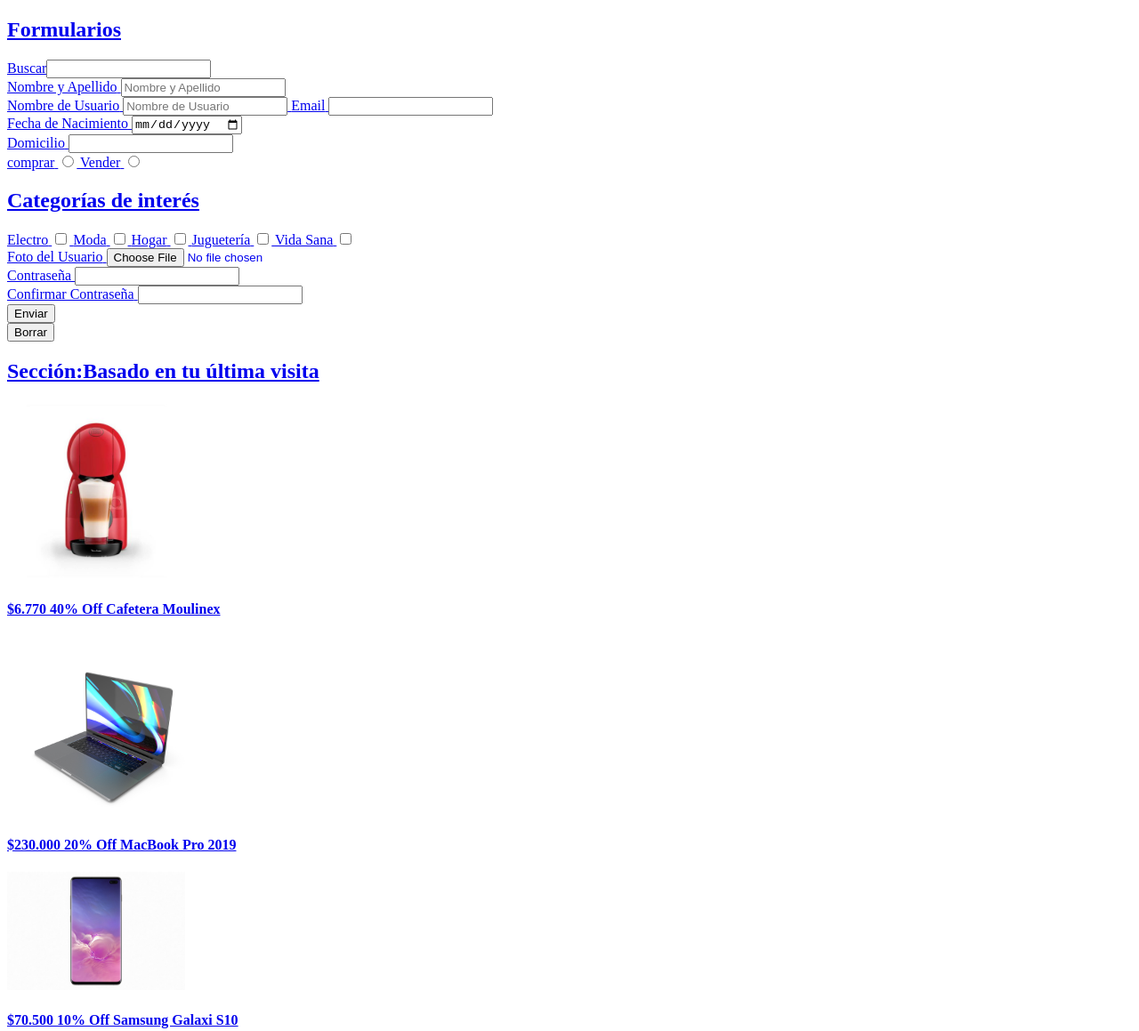
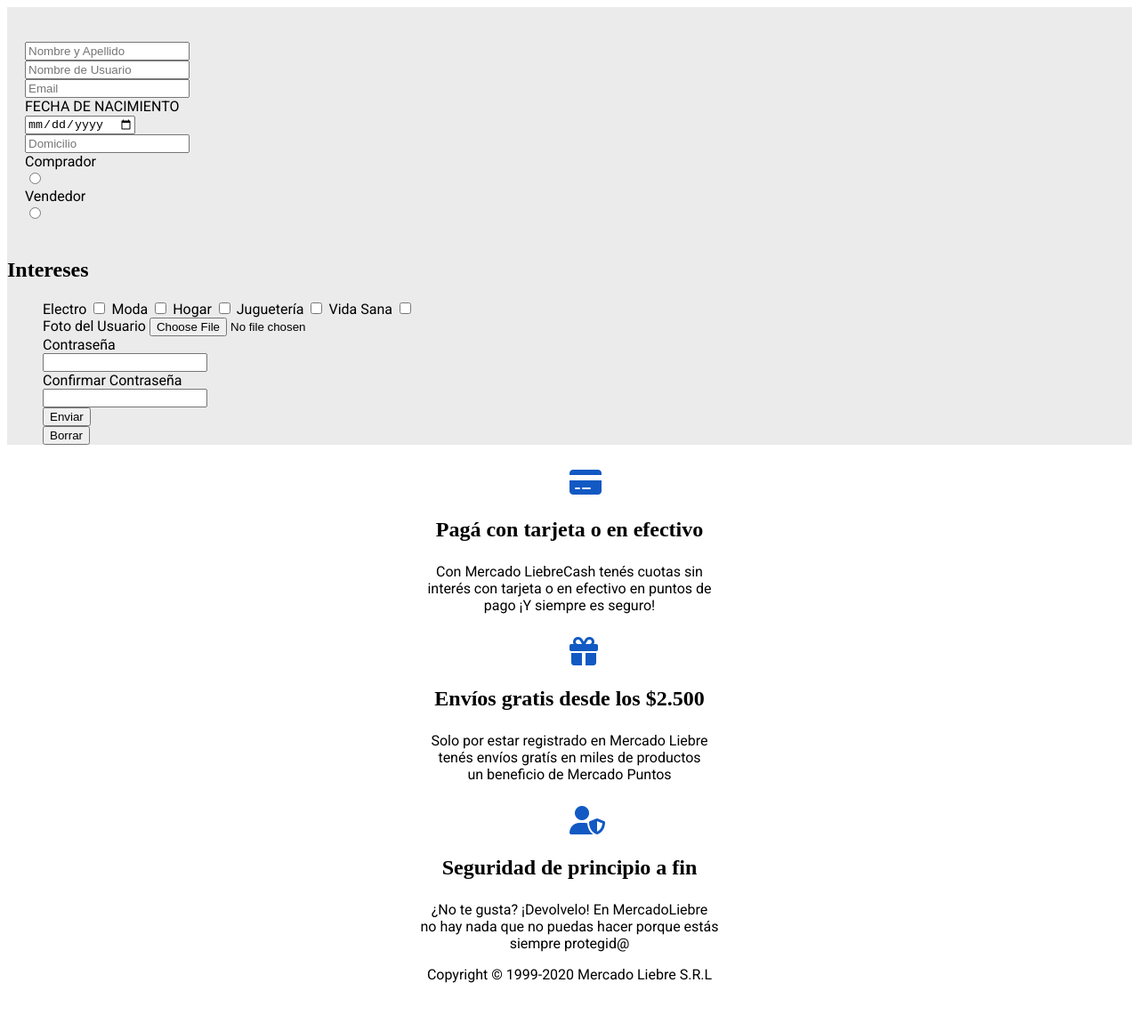
Before and after one commit to MelinaCorrea995/2do-trabajo-practico, a plain HTML site: page register.html in a window 1280 px wide. Shown: the top 1159 px of the page at 89% size. After the commit the page ends 1121 px from the top, so only its background shows below. Drawn offline with Linux system fonts and the light colour scheme.

Commit message:
cambios despues del fb y css

```diff
--- /dev/null
+++ b/Css/home.css
@@ -0,0 +1,24 @@
+@import url('https://fonts.googleapis.com/css2?family=Roboto:ital,wght@0,100;0,300;0,400;0,500;0,700;0,900;1,100;1,300;1,400;1,500;1,700;1,900&display=swap');
+
+
+#logo {
+    padding-top: 20px;
+    padding-left: 20px;
+}
+
+form {
+    padding-left: 50px;
+    padding-top: 5px;
+}
+i{
+    font-size: 1em;
+}
+h2{
+    text-align: center;
+    font-size: 16px;
+    padding-left: 50px;
+}
+
+h3{
+    text-align: center;
+}
--- /dev/null
+++ b/Css/login.css
@@ -0,0 +1,99 @@
+
+.header {
+    background-color: #EAC926;
+    display: flex;
+    flex-direction: column;
+    align-items: center;
+    padding: 20%;
+}
+header{
+    background-color: #EAC926;
+}
+
+#logo {
+    width: 250px;
+}
+
+.navegacion-superior {
+    display: flex;
+    align-items: center;
+    margin-bottom: 20px;
+}
+
+.navegacion-superior i {
+    margin-left: 10px;
+    font-size: 20px;
+}
+
+.navegacion-superior h2 {
+    margin-left: 20px;
+    font-size: 16px;
+}
+
+.navegacion-inferior ul {
+    list-style: none;
+    padding: 0;
+    margin: 0;
+    display: flex;
+    justify-content: space-between;
+}
+
+.navegacion-inferior li {
+    margin-right: 20px;
+}
+
+.navegacion-inferior a {
+    text-decoration: none;
+}
+
+
+main{
+    background-color: #ebebeb;
+}
+
+
+nav {
+    position: relative;
+}
+
+.fa-magnifying-glas {
+    position: absolute;
+    top: 50%;
+    transform: translateY(-50%);
+    right: 10px;
+}
+
+h2 {
+    position: absolute;
+    top: 5%;
+    right: 10%;
+    font-size: 16px;
+    font-family: "roboto", sans-serif;
+}
+
+
+ul.desordenado {
+    list-style: none;
+    display: flex;
+    justify-content: space-between;
+    padding: 10px;
+}
+
+.li {
+    font-family: "roboto", sans-serif;
+}
+
+.formulario-input {
+    width: 70%;
+    padding: 10px;
+    margin: 20px;
+}
+
+.form-submit{
+    background-color: #03264C;
+width: auto;
+}
+
+main {
+    text-align: center;
+}
--- /dev/null
+++ b/Css/register.css
@@ -0,0 +1,57 @@
+main {
+    background-color: #ebebeb;
+
+}
+
+.registro {
+    font-family: "roboto" , sa;
+    display: inline-block;
+    border: 5px;
+    padding: 20px;
+    width: 200px;
+    margin: auto;
+}
+
+section {
+    margin: auto;
+}
+
+.categoria {
+    font-family: "roboto" , sans-serif;
+
+
+}
+
+h2 {text-align: left;
+    border: 2px;
+}
+
+h3 {
+    font-size: 24px;
+    text-align: center;
+}
+
+p {
+    font-family: "roboto" , sans-serif;
+    font-size: 16px;
+    text-align: center;
+}
+.fa-credit-card{
+    margin-top: 10px;
+    font-size: 2em;
+    padding-left: 50%;
+    color: #1259c3;
+
+}
+.fa-gift{
+    margin-top: 10px;
+    font-size: 2em;
+    padding-left: 50%;
+    color: #1259c3;
+}
+.fa-user-shield{
+    margin-top: 10px;
+    font-size: 2em;
+    padding-left: 50%;
+    color: #1259c3;
+}
--- /dev/null
+++ b/Css/styles.css
@@ -0,0 +1,76 @@
+header {
+    background-color: #EAC926;
+
+}
+
+#logo {
+    background-color: #EAC926;
+    width: 300px;
+}
+
+#search {
+    width: 300px;
+}
+
+.fa-magnifying-glass {
+    font-size: 1em;
+
+}
+
+ul.desordenado {
+    list-style-type: none;
+    padding-left: 0%;
+    font-size: 16px;
+}
+
+.fa-bars {
+    position: absolute;
+    top: 50%;
+    left: 50%;
+    background-color: #1259c3;
+    color: white;
+    padding: 5px;
+    border-radius: 5px;
+    font-size: 20px;
+    margin-top: 3vh;
+}
+
+.seccion {
+    text-align: center;
+}
+
+article {
+    text-align: center;
+}
+
+main {
+    text-align: center;
+}
+
+p {
+    font-family: "roboto", sans-serif;
+    font-size: 16px;
+    text-align: center;
+}
+
+.fa-credit-card {
+    margin-top: 10px;
+    font-size: 2em;
+    padding-left: 50%;
+    color: #1259c3;
+
+}
+
+.fa-gift {
+    margin-top: 10px;
+    font-size: 2em;
+    padding-left: 50%;
+    color: #1259c3;
+}
+
+.fa-user-shield {
+    margin-top: 10px;
+    font-size: 2em;
+    padding-left: 50%;
+    color: #1259c3;
+}
--- a/register.html
+++ b/register.html
@@ -1,34 +1,40 @@
 <!DOCTYPE html>
-<html lang="en">
+<html lang="es">
 
 <head>
     <meta charset="UTF-8">
     <meta name="viewport" content="width=device-width, initial-scale=1.0">
     <title>register</title>
+    <link rel="stylesheet" href="./Css/register.css">
+    <script src="https://kit.fontawesome.com/83b19f9d95.js" crossorigin="anonymous"></script>
+    <link rel="stylesheet" href="https://fonts.googleapis.com/css2?family=Roboto:ital,wght@0,100;0,300;0,400;0,500;0,700;0,900;1,100;1,300;1,400;1,500;1,700;1,900&display=swap');
+    ">
 </head>
 
 <body>
-    <header>
-        <div><a href="./assets/MercadoLiebre.png" width="300" alt="Mercado Liebre"></div>
-        <h2>Formularios</h2>
-        <form action="" method="get" id="search-form">Buscar<input type="text" id="search" name="search"><br>
-            <label for="username">Nombre y Apellido</label>
-            <input type="text" name="Nombre y aoellido" placeholder="Nombre y Apellido" required><br>
-            <label for="user">Nombre de Usuario</label>
+    <main>
+        <form>
+            <div class="registro">
+                <label for="username"></label><br>
+                <input type="text" name="Nombre y apellido" placeholder="Nombre y Apellido" required>
+                <label for="user"></label><br>
                 <input type="text" name="User" placeholder="Nombre de Usuario" required>
-            <label for="Email">Email</label>
-            <input type="email" name="Email" id="email"><br>
-            <label for="fecha_nacimiento">Fecha de Nacimiento</label>
-            <input type="date" id="Fecha de Nacimiento" required><br>
-            <label for="Domicilio">Domicilio</label>
-            <input type="text" id="Domicilio" name="Domicilio" required><br>
-            <label for="Comprar">comprar</label>
-            <input type="radio" name="Comprar o Vender" id="Comprar">
-            <label for="Vender">Vender</label>
+                <label for="Email"></label><br>
+                <input type="email" name="Email" id="email" placeholder="Email">
+                <label for="fecha_nacimiento">FECHA DE NACIMIENTO</label><br>
+                <input type="date" id="Fecha de Nacimiento" required>
+                <label for="Domicilio"></label><br>
+                <input type="text" id="Domicilio" name="Domicilio" placeholder="Domicilio">
+                <label for="Comprar">Comprador</label><br>
+                <input type="radio" name="Comprar o Vender" id="Comprar"><br>
+                <label for="Vender">Vendedor</label><br>
                 <input type="radio" name="Comprar o Vender" id="Vender">
+            </div>
         </form>
+        <h2>Intereses</h2>
         <section>
-            <h2>Categorías de interés</h2>
+            <ul>
+                <div class="categoria">
                     <label for="Electro">Electro</label>
                     <input type="checkbox" name="Categorías" id="Electro">
                     <label for="Moda">Moda</label>
@@ -43,66 +49,34 @@
                     <label for="Foto_Usuario">Foto del Usuario</label>
                     <input type="file" id="foto_usuario" name="foto_usuario:">
                     <br>
-            <label for="password">Contraseña</label>
+                    <label for="password">Contraseña</label><br>
                     <input type="password" name="password" id="password">
                     <br>
-            <label for="password"> Confirmar Contraseña</label>
+                    <label for="password"> Confirmar Contraseña</label><br>
                     <input type="password" name="password" id="password">
                     <br>
                     <button type="submit">Enviar</button>
                     <br>
                     <button type="reset">Borrar</button>
-        </section>
-    </header>
-    <main>
-        <section>
-            <h2>Sección:Basado en tu última visita</h2>
-            <article>
-                <img src="./assets/cafetera.moulinex.jpg" alt="Cafetera Moulinex" width="200">
-                <h4>$6.770 40% Off Cafetera Moulinex</h4>
-            </article>
-            <article>
-                <img src="./assets/MacBook.jpg" width="200" alt="MacBook">
-                <h4>$230.000 20% Off MacBook Pro 2019</h4>
-            </article>
-            <article>
-                <img src="./assets/Galaxy-S10-Ceramic-Black_front1-1.jpg" width="200" alt="Samsung Galaxi">
-                <h4>$70.500 10% Off Samsung Galaxi S10</h4>
-            </article>
-            <article>
-                <img src="./assets/Samsung-TV_iTunes-Movies-and-TV-shows-643x408.jpg" width="200" alt="SmartTv">
-
-                <h4>$23.200 5% Off SmartTv Samsung 43"</h4>
-            </article>
-        </section>
-        <section id="Ofertas">
-            <h2>Sección de Ofertas</h2>
-            <img src="./assets/cafetera.moulinex.jpg" width="200" alt="Cafetera Moulinex">
-            <h4>$6.770 40% Off Cafetera Moulinex</h4>
-            <img src="./assets/MacBook.jpg" width="200" alt="MacBook">
-            <h4>$230.000 % Off MacBook Pro 2019</h4>
-            <img src="./assets/Galaxy-S10-Ceramic-Black_front1-1.jpg" width="200" alt="Samsung Galaxi">
-            <h4>$70.500 10% Off Samsung Galaxi S10</h4>
-            <img src="./assets/Samsung-TV_iTunes-Movies-and-TV-shows-643x408.jpg" width="200" alt="SmartTv">
-            <h4>$23.200 5% Off SmartTv Samsung 43"</h4>
+                </div>
+            </ul>
         </section>
     </main>
     <footer>
-        <ul>
+        <i class="fa-solid fa-credit-card"></i>
         <h3><strong>Pagá con tarjeta o en efectivo</strong></h3>
         <p>Con Mercado LiebreCash tenés cuotas sin<br> interés con tarjeta o en efectivo en puntos de<br>
             pago ¡Y siempre es seguro!</p>
-            <br>
+        <i class="fa-solid fa-gift"></i>
         <h3><strong>Envíos gratis desde los $2.500</strong></h3>
         <p>Solo por estar registrado en Mercado Liebre<br> tenés envíos gratís en miles de productos
-                .Es<br>un beneficio de Mercado Puntos</p>
-            <br>
+            <br>un beneficio de Mercado Puntos
+        </p>
+        <i class="fa-solid fa-user-shield"></i>
         <h3><strong>Seguridad de principio a fin</strong></h3>
         <p>¿No te gusta? ¡Devolvelo! En MercadoLiebre<br> no hay nada que no puedas hacer porque
             estás<br>siempre protegid@</p>
-            <br>
         <p>Copyright © 1999-2020 Mercado Liebre S.R.L</p>
-        </ul>
     </footer>
 </body>
 
```
Also changed, not shown: index.html (+28 -20 lines), login.html (+27 -72 lines), assets/MercadoLiebre.png (deleted), assets/logo-mercado-liebre (1).svg (added). Lines whose indentation alone changed are shown as unchanged.
